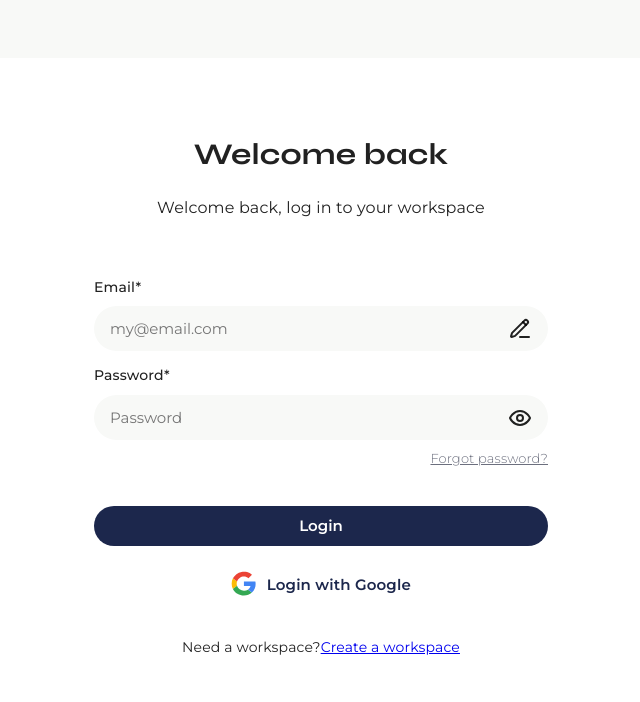
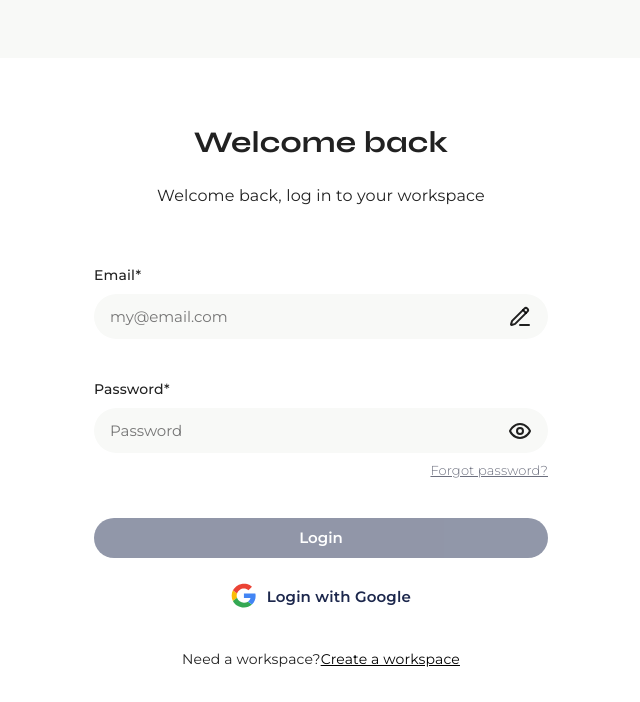
Before and after one commit to CPTCIC5/kleenestar, a React (Create React App) app in the folder src/frontend/: page / in a window 1280 px wide. Shown: the top 702 px of the page, without its empty margins (319-959 px from the left). Built offline with nearby package versions, Linux system fonts and the light colour scheme.

Commit message:
added validation in login page

```diff
--- a/src/frontend/src/App.tsx
+++ b/src/frontend/src/App.tsx
@@ -1,15 +1,10 @@
 import { useEffect } from "react";
-import {
-  Routes,
-  Route,
-  useNavigationType,
-  useLocation,
-} from "react-router-dom";
-import './global.css'
+import { Routes, Route, useNavigationType, useLocation } from "react-router-dom";
+import "./global.css";
 import Login from "./pages/Login";
 import GetStarted from "./pages/GetStarted";
-import OnboardingStep from "./pages/OnboardingStep";
 import OnboardingStep1 from "./pages/OnboardingStep1";
+import OnboardingStep2 from "./pages/OnboardingStep2";
 import OnboardingDone from "./pages/OnboardingDone";
 import JoinTeam from "./pages/JoinTeam";
 import RecoveryEmail from "./pages/RecoveryEmail";
@@ -111,7 +106,7 @@ function App() {
 
         if (metaDescription) {
             const metaDescriptionTag: HTMLMetaElement | null = document.querySelector(
-        'head > meta[name="description"]'
+                'head > meta[name="description"]',
             );
             if (metaDescriptionTag) {
                 metaDescriptionTag.content = metaDescription;
@@ -123,8 +118,8 @@ function App() {
         <Routes>
             <Route path="/" element={<Login />} />
             <Route path="/get-started" element={<GetStarted />} />
-      <Route path="/onboardingstep1" element={<OnboardingStep />} />
-      <Route path="/onboardingstep2" element={<OnboardingStep1 />} />
+            <Route path="/onboardingstep1" element={<OnboardingStep1 />} />
+            <Route path="/onboardingstep2" element={<OnboardingStep2 />} />
             <Route path="/onboardingdone" element={<OnboardingDone />} />
             <Route path="/join-team" element={<JoinTeam />} />
             <Route path="/recovery-email" element={<RecoveryEmail />} />
--- a/src/frontend/src/components/PrimaryButton.tsx
+++ b/src/frontend/src/components/PrimaryButton.tsx
@@ -4,13 +4,20 @@ interface PrimaryButtonProps {
     children: React.ReactNode;
     onClick?: () => void; // onClick prop is optional
     className?: string; // className prop is optional
+    disabled?: boolean; // disabled prop is optional
 }
 
-const PrimaryButton: React.FC<PrimaryButtonProps> = ({ children, onClick, className }) => {
+const PrimaryButton: React.FC<PrimaryButtonProps> = ({
+    children,
+    onClick,
+    className,
+    disabled,
+}) => {
     return (
         <button
-            className={`cursor-pointer bg-primary-300 text-white rounded-full w-full h-full  shrink-0 border-none p-0 self-stretch  mx-auto font-montserrat font-[600] text-[15px] leading-[18.29px] text-center flex items-center justify-center ${className}`}
+            className={`cursor-pointer bg-primary-300 text-white rounded-full w-full h-full  shrink-0 border-none p-0 self-stretch  mx-auto font-montserrat font-[600] text-[15px] leading-[18.29px] text-center flex items-center justify-center disabled:bg-primary-200 disabled:opacity-60 disabled:cursor-not-allowed hover:opacity-90 active:opacity-100 ${className} `}
             onClick={onClick} // Use onClick prop
+            disabled={disabled} // Use disabled prop
         >
             {children}
         </button>
--- a/src/frontend/src/pages/Login.tsx
+++ b/src/frontend/src/pages/Login.tsx
@@ -1,4 +1,3 @@
-
 import { FunctionComponent } from "react";
 import React, { useState } from "react";
 import axios from "axios";
@@ -8,32 +7,40 @@ import PrimaryInputBox from "../components/PrimaryInputBox";
 import { Link } from "react-router-dom";
 import { Eye, EyeOff, PencilLine } from "lucide-react";
 
-interface FormData {
-    email: string;
-    password: string;
-}
 const Login: FunctionComponent = () => {
+    const [email, setEmail] = useState<string>("");
+    const [password, setPassword] = useState<string>("");
     const [passwordShow, setPasswordShow] = useState<boolean>(false);
     const [incorrectCredentials, setIncorrectCredentials] = useState<boolean>(false);
+    const [unauthorisedEmail, setUnauthorisedEmail] = useState<boolean>(false);
 
-    const [formData, setFormData] = useState<FormData>({
-        email: "",
-        password: "",
-    });
+    {
+        /* Make google login button work*/
+    }
 
-    const handleInputChange = (e: React.ChangeEvent<HTMLInputElement>) => {
-        setFormData({
-            ...formData,
-            [e.target.name]: e.target.value,
-        });
+    const handleEmailChange = (event: React.ChangeEvent<HTMLInputElement>) => {
+        setEmail(event.target.value);
+        const email = event.target.value;
+        const emailRegex = /^[^\s@]+@[^\s@]+\.[^\s@]+$/;
+
+        if (!emailRegex.test(email)) {
+            setUnauthorisedEmail(true);
+        } else {
+            setUnauthorisedEmail(false);
+        }
+    };
+
+    const handlePasswordChange = (event: React.ChangeEvent<HTMLInputElement>) => {
+        setPassword(event.target.value);
     };
 
     const handleSubmit = async (e: React.FormEvent<HTMLFormElement>) => {
         e.preventDefault();
+        console.log(email, password);
         try {
             const response = await axios.post("http://127.0.0.1:8000/api/auth/login/", {
-                email: formData.email,
-                password: formData.password,
+                email: email,
+                password: password,
             });
             console.log(response.data); // Do something with the response
             alert("Logged In!");
@@ -61,9 +68,9 @@ const Login: FunctionComponent = () => {
                 <form
                     method="post"
                     onSubmit={handleSubmit}
-                    className="max-w-[454px] w-full h-[187.63px] mt-[59.05px] flex flex-col gap-[16px]"
+                    className="max-w-[454px] w-full h-[290.63px] mt-[59.05px] flex flex-col gap-[16px]"
                 >
-                    <div className="w-full h-[72.33px] gap-[10px] flex flex-col justify-between">
+                    <div className="w-full h-[99.33px] gap-[10px] flex flex-col justify-between">
                         <span className="w-full h-[17px] font-montserrat font-[500] text-[14px] leading-[17.07px] text-primary">
                             Email*
                         </span>
@@ -72,15 +79,20 @@ const Login: FunctionComponent = () => {
                                 type="email"
                                 name="email"
                                 placeholder="my@email.com"
-                                onChange={handleInputChange}
+                                onChange={handleEmailChange}
                                 className="focus:outline-primary-100 focus:outline"
-                                value={formData.email}
+                                value={email}
                                 required
                             />
                             {/* PrimaryInputBox component for email*/}
                             <div className="absolute bg-background text-primary flex items-center right-4">
-                                <PencilLine className="bg-inherit" />
+                                <PencilLine className="bg-inherit " />
                             </div>
+                        </div>
+                        <div className="w-full h-[16px] flex items-center justify-start">
+                            <span className=" h-[16px] font-montserrat font-[300] text-[13px] leading-[15.85px] text-orangered-300">
+                                {unauthorisedEmail ? "Unauthorized email" : ""}
+                            </span>
                         </div>
                     </div>
                     <div className="w-full h-[99.3px] gap-[10px] flex flex-col justify-between">
@@ -92,9 +104,9 @@ const Login: FunctionComponent = () => {
                                 type={passwordShow ? "text" : "password"}
                                 placeholder="Password"
                                 name="password"
-                                onChange={handleInputChange}
+                                onChange={handlePasswordChange}
                                 className="focus:outline-primary-100 focus:outline"
-                                value={formData.password}
+                                value={password}
                                 required
                             />
                             {/*PrimaryInputBox component for password*/}
@@ -130,11 +142,13 @@ const Login: FunctionComponent = () => {
                             {/* forgot-password link */}
                         </div>
                     </div>
+                    <div className="h-[40px] max-w-[454px] w-full mt-[23px]">
+                        <PrimaryButton disabled={unauthorisedEmail || !email || !password}>
+                            Login
+                        </PrimaryButton>
+                        {/* Use the PrimaryButton component */}
+                    </div>
                 </form>
-
-                <div className="h-[40px] max-w-[454px] w-full mt-[39px]">
-                    <PrimaryButton>Login</PrimaryButton> {/* Use the PrimaryButton component */}
-                </div>
 
                 <div className="w-full h-[25.47px] flex justify-center mt-[25px] items-center">
                     <GoogleOauthButton /> {/* Use the GoogleOauthButton component */}
@@ -143,7 +157,7 @@ const Login: FunctionComponent = () => {
                 <div className="h-[25.47px] w-full flex justify-center mt-[46.26px]">
                     <span className="h-[17px] font-montserrat text-[14px] font-[400] leading-[10.07px] text-center">
                         Need a workspace?
-                        <Link to={"/create-workspace"} className="underline text-primary">
+                        <Link to={"/OnboardingStep1"} className="underline text-black">
                             Create a workspace
                         </Link>
                         {/* create-workspace link */}
```
Lines whose indentation alone changed are shown as unchanged.
